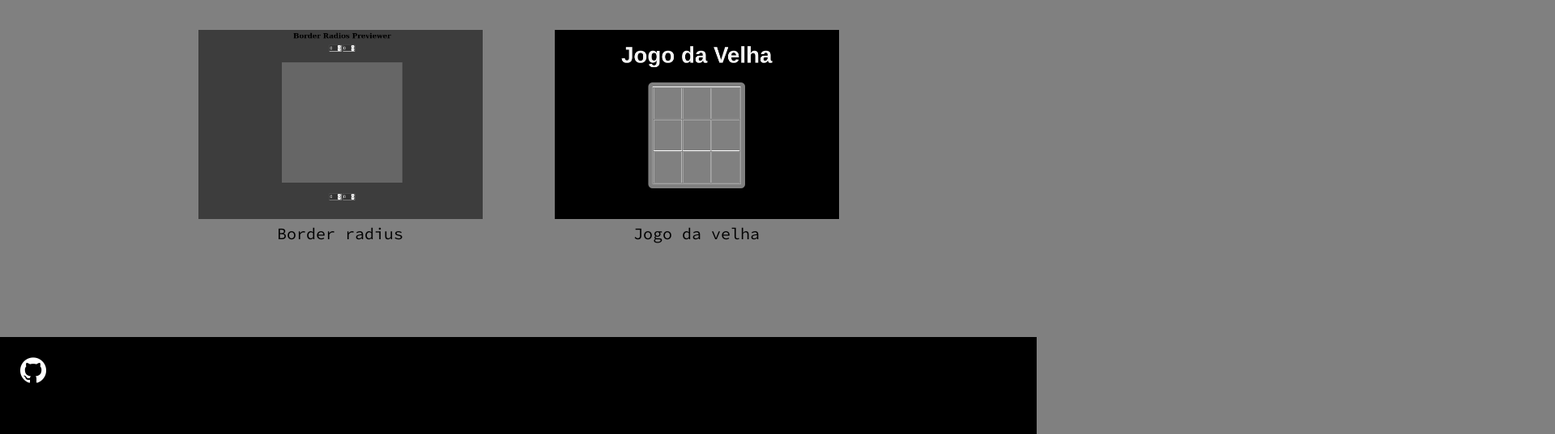
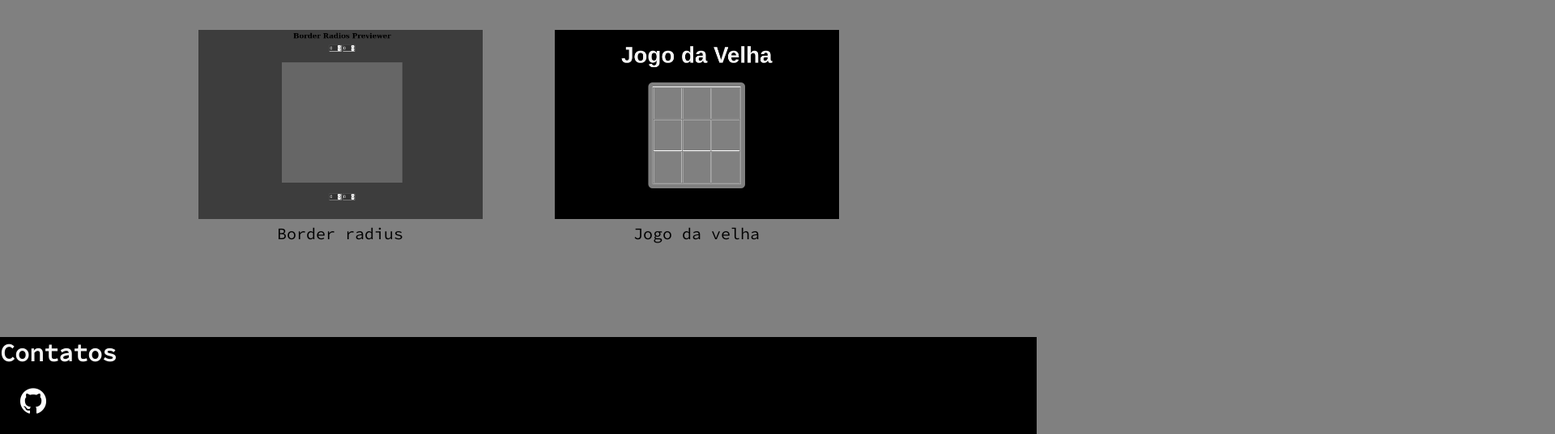
Before and after one commit to heitor42/exhibition, a plain HTML site: page index.html in a window 1280 px wide. Shown: the part 1213-1750 px from the top of the page at 81% size, 1920 px wide, since content can reach past the window. Drawn offline with Linux system fonts and the light colour scheme.

Commit message:
update contacts

```diff
--- a/index.html
+++ b/index.html
@@ -9,6 +9,8 @@
     <link rel="stylesheet" href="Styles/style.css">
 
     <link href="https://fonts.googleapis.com/css2?family=Courgette&family=Press+Start+2P&family=Source+Code+Pro&display=swap" rel="stylesheet">
+
+    <script src="https://kit.fontawesome.com/a8a0f82cdd.js" crossorigin="anonymous"></script>
 </head>
 <body>
     <header>
@@ -50,8 +52,15 @@
     </section>
 
     <footer id="contatos">
-        <ul class="contatos">
-            <li><a href="https://github.com/heitor42">GitHub</a></li>
+        <h2>Contatos</h2>
+        <ul class="grid contatos">
+            <li>
+                <a href="https://github.com/heitor42"><i class="fab fa-github"></i></a>
+            </li>
+            <li>
+                <a href="#"><i class="fab fa-linkedin-in"></i></a>
+            </li>
+            <li><a href="https://twitter.com/heito42"><i class="fab fa-twitter"></i></a></li>
         </ul>
     </footer>
 </body>
```
